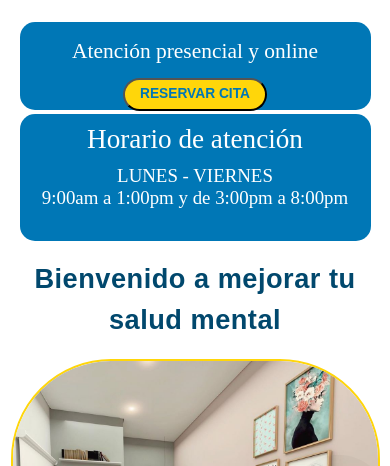
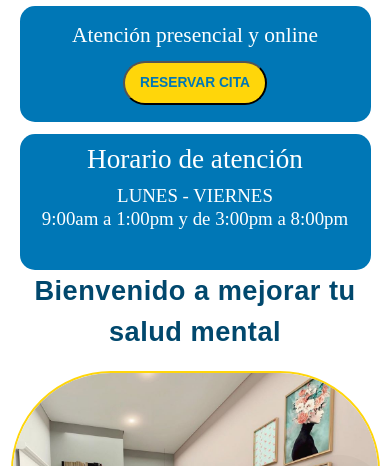
Before and after one commit to johpser/Dr.GiovaniDiaz, a plain HTML site: page index.html in a window 390 px wide. Shown: the part 292-758 px from the top of the page. Drawn offline with nearby package versions, Linux system fonts and the light colour scheme; a web font is replaced by a local one.

Commit message:
se arreglo index

```diff
--- a/sass/generales/_mediaQ.scss
+++ b/sass/generales/_mediaQ.scss
@@ -25,7 +25,8 @@
     .box {
         margin-top: 12%;
         grid-template-columns: 90%;
-        grid-template-rows: 50% 72%;
+        grid-template-rows: 62% 72%;
+        row-gap: 12px;
         grid-template-areas:
             "box1"
             "box2";
```
Also changed, not shown: css/estilos.css, 1 other file.
